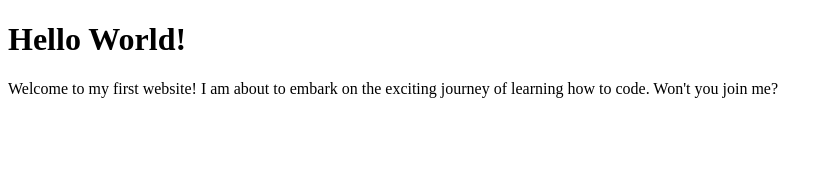
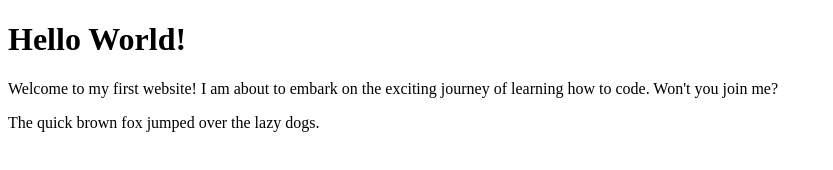
Before and after one commit to kelvinMakamu/hello-world, a plain HTML site: page hello-world.html in a window 1280 px wide. Shown: the whole page, without its empty margins (0-833 px from the left). Drawn offline with Linux system fonts and the light colour scheme.

Commit message:
Add dummy paragraph. This commit is for practice

```diff
--- a/hello-world.html
+++ b/hello-world.html
@@ -6,5 +6,6 @@
 <body>
 	<h1>Hello World!</h1>
 	<p>Welcome to my first website! I am about to embark on the exciting journey of learning how to code. Won't you join me?</p>
+	<p>The quick brown fox jumped over the lazy dogs.</p>
 </body>
 </html>
```
